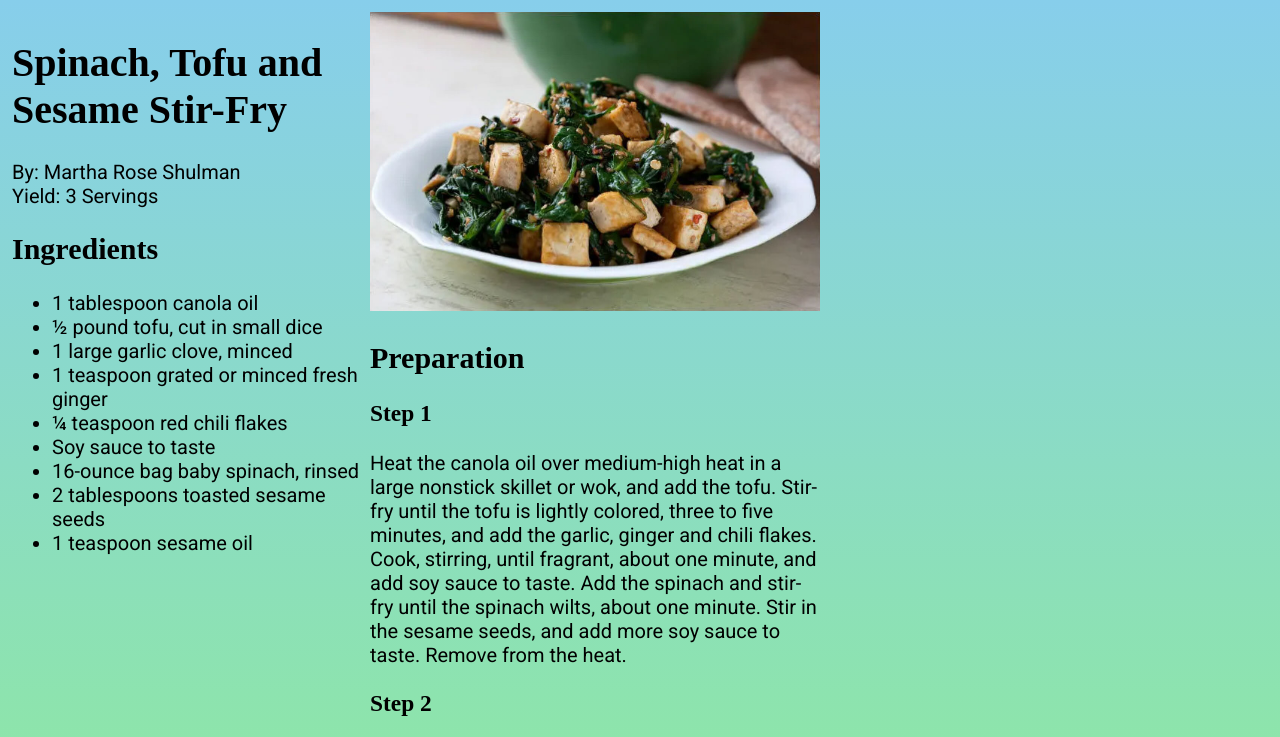
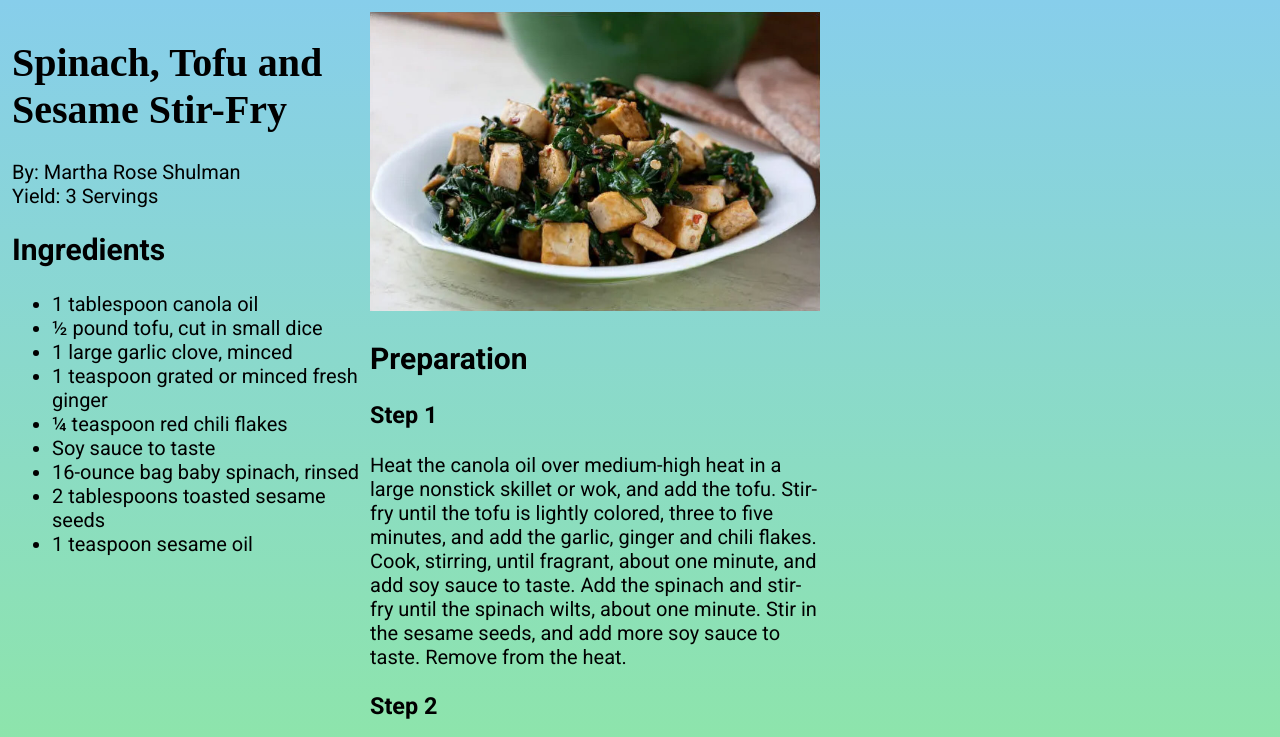
Before and after one commit to ellyatt1/Week-8-Typography, a plain HTML site: page index.html in a window 1280 px wide. Shown: the top 737 px of the page. Drawn offline with Linux system fonts and the light colour scheme; a web font is replaced by a local one.

Commit message:
almost done

```diff
--- a/index.html
+++ b/index.html
@@ -6,12 +6,12 @@
     <title> Week 7: Typography</title>
     <meta charset="utf-8">
 
-<link rel="preconnect" href="https://fonts.googleapis.com">
-<link rel="preconnect" href="https://fonts.gstatic.com" crossorigin>
-<link href="https://fonts.googleapis.com/css2?family=Oleo+Script+Swash+Caps:wght@400;700&family=Roboto:ital,wght@0,100;0,300;0,400;0,500;0,700;0,900;1,100;1,300;1,400;1,500;1,700;1,900&display=swap" rel="stylesheet">
+    <link rel="preconnect" href="https://fonts.googleapis.com">
+    <link rel="preconnect" href="https://fonts.gstatic.com" crossorigin>
+    <link href="https://fonts.googleapis.com/css2?family=Oleo+Script+Swash+Caps:wght@400;700&family=Roboto:ital,wght@0,100;0,300;0,400;0,500;0,700;0,900;1,100;1,300;1,400;1,500;1,700;1,900&display=swap" rel="stylesheet">
 
     <style>
-            html {
+      html {
         background-image: linear-gradient(to bottom, skyblue, lightgreen);
         font-size: 20px;
 
@@ -32,9 +32,19 @@
         width: 450px;
         margin: 4px;
       }
+
       h1 {
         font-family: "Oleo script Swash Caps";
       }
+
+      h2 {
+        font-family: "roboto";
+      }
+
+      h3 {
+        font-family: "roboto";
+      }
+
       p {
         font-family: "roboto";
       }
```
